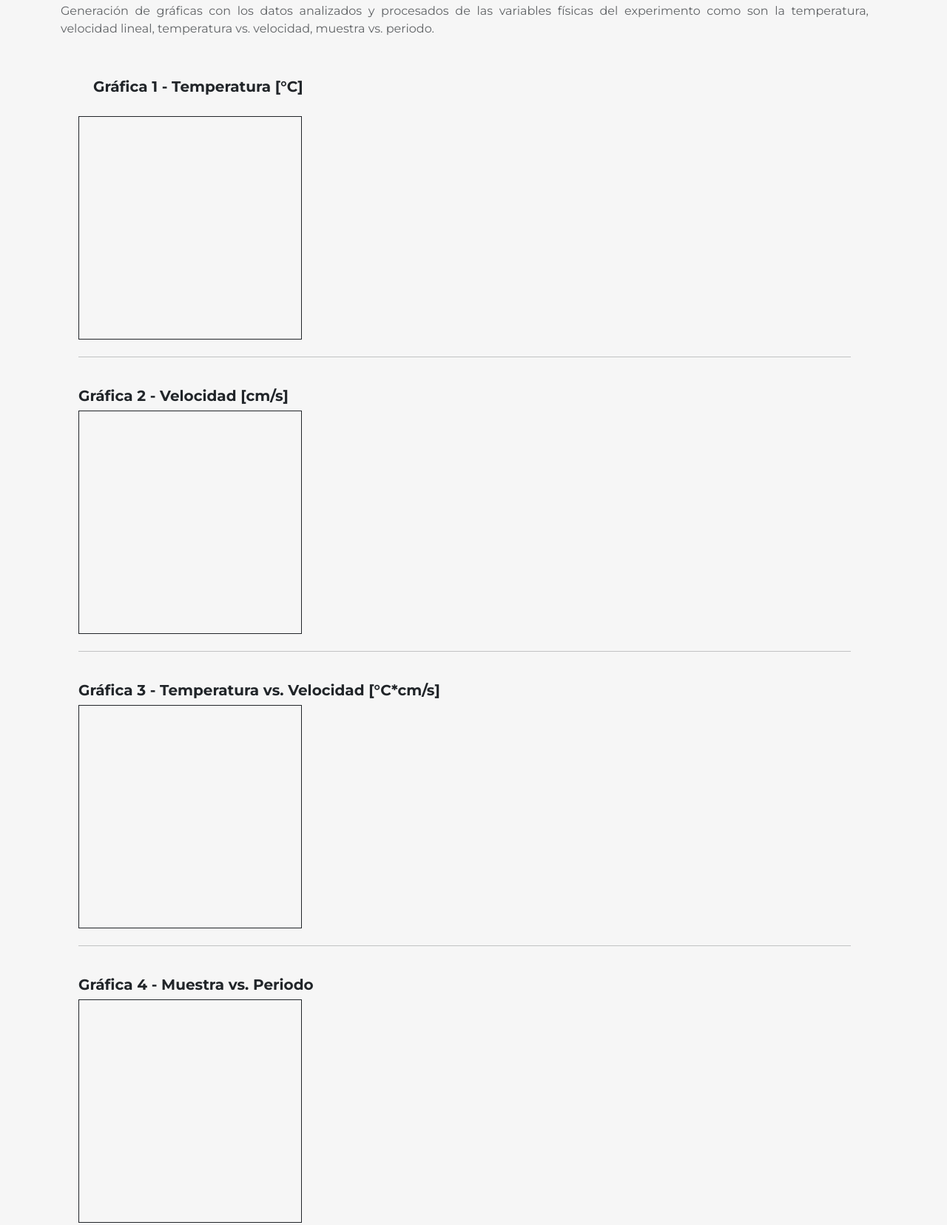
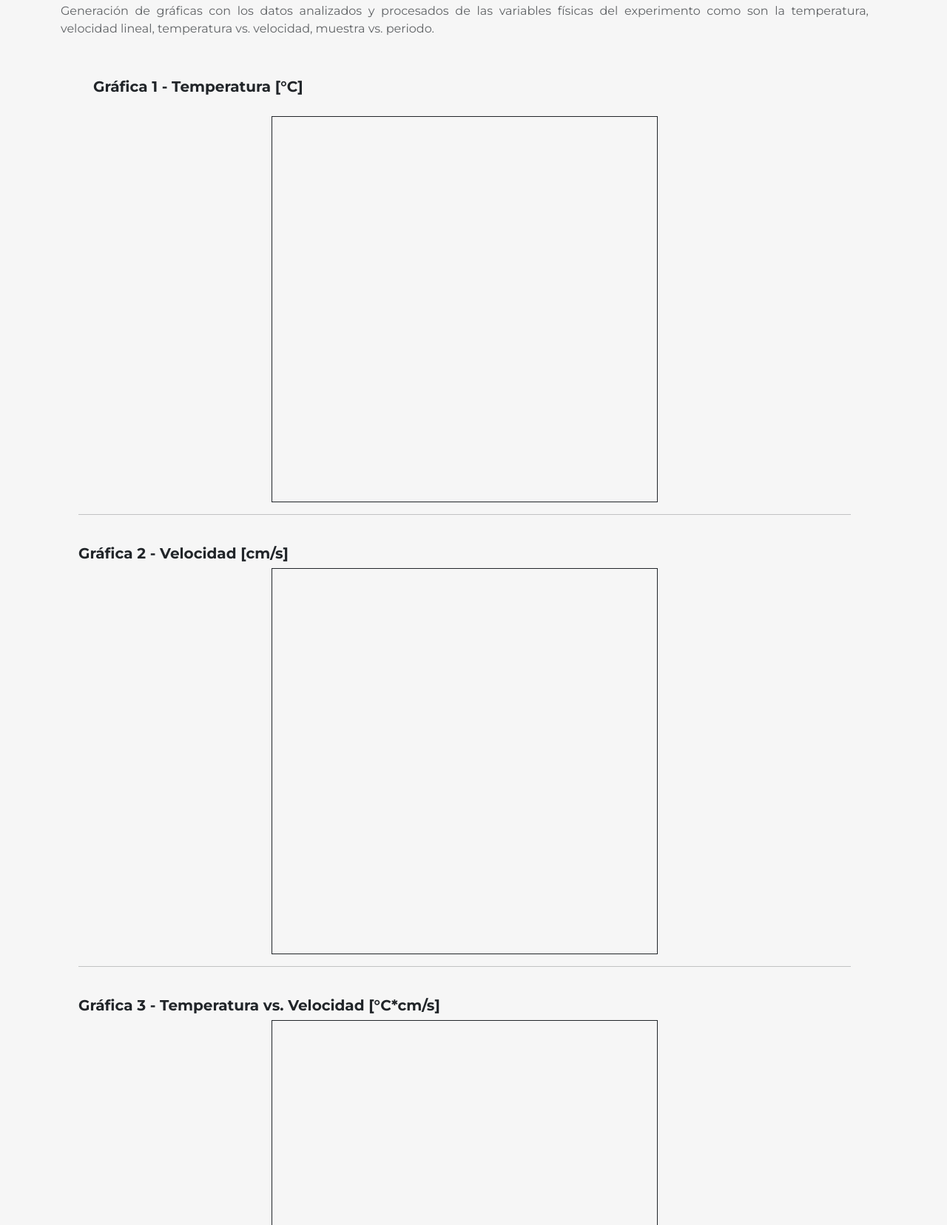
Before and after one commit to carloshcruz/PendUNAD, a plain HTML site: page análisis.html in a window 1280 px wide. Shown: the part 1854-3510 px from the top of the page at 74% size. Drawn offline with nearby package versions, Linux system fonts and the light colour scheme; some packages are replaced by stand-ins of ours; a script that the page names is missing.

Commit message:
Corrección de errores y mejoras
Corrección de errores y mejoras

```diff
--- a/análisis.html
+++ b/análisis.html
@@ -9,7 +9,6 @@
   <link rel="stylesheet" href="https://fonts.googleapis.com/css?family=Montserrat:400,400i,700,700i,600,600i" />
   <link rel="stylesheet" href="assets/fonts/simple-line-icons.min.css" />
   <link rel="stylesheet" href="https://cdnjs.cloudflare.com/ajax/libs/baguettebox.js/1.10.0/baguetteBox.min.css" />
-  <link rel="stylesheet" href="assets/css/untitled.css" />
   <link rel="stylesheet" href="assets/css/vanilla-zoom.min.css" />
   <link rel="stylesheet" href="assets/css/Reading-csv.css" />
 
@@ -783,6 +782,8 @@
   <script src="https://cdnjs.cloudflare.com/ajax/libs/html2pdf.js/0.10.1/html2pdf.bundle.min.js"
     integrity="sha512-GsLlZN/3F2ErC5ifS5QtgpiJtWd43JWSuIgh7mbzZ8zBps+dvLusV+eNQATqgA/HdeKFVgA5v3S/cIrLF7QnIg=="
     crossorigin="anonymous" referrerpolicy="no-referrer"></script>
+  <script src="https://code.jquery.com/jquery-3.6.0.min.js"></script>
+  <script src="https://cdnjs.cloudflare.com/ajax/libs/jspdf/1.3.4/jspdf.min.js"></script>
 </body>
 
 </html>
--- a/assets/css/Reading-csv.css
+++ b/assets/css/Reading-csv.css
@@ -58,3 +58,28 @@
   margin-top: 15px;
   color: #fff;
 }
+
+#myChart{
+  width: 50%;
+  margin: 0 auto;
+  display: block;
+  border: 1px solid #383737;
+}
+#myChart2{
+  width: 50%;
+  margin: 0 auto;
+  display: block;
+  border: 1px solid #383737;
+}
+#myChart3{
+  width: 50%;
+  margin: 0 auto;
+  display: block;
+  border: 1px solid #383737;
+}
+#myChart4{
+  width: 50%;
+  margin: 0 auto;
+  display: block;
+  border: 1px solid #383737;
+}
--- a/assets/js/script.js
+++ b/assets/js/script.js
@@ -14,11 +14,16 @@ document.addEventListener("DOMContentLoaded", () => {
         html2canvas: {
           scale: 3, // A mayor escala, mejores gráficos, pero más peso
           letterRendering: true,
+          useCORS: true,
         },
         jsPDF: {
           unit: "in",
           format: "a3",
           orientation: "portrait", // landscape o portrait
+        },
+        pagebreak: {
+          mode: ["avoid-all", "css", "legacy"],
+          before: "#pageX",
         },
       })
       .from($elementoParaConvertir)
```
Also changed, not shown: Ingreso WPA.html (+0 -1 lines), about-us.html (+23 -10 lines), contact-us.html (+16 -8 lines).
